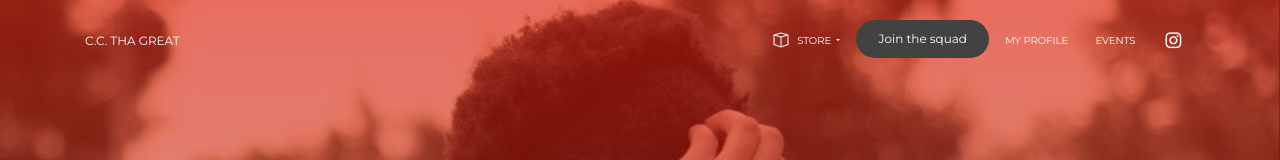
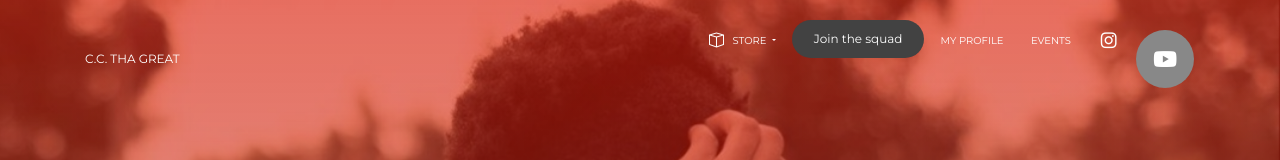
Before and after one commit to dclem008/caleb-clemons-site, a website: page index.html in a window 1280 px wide. Shown: the top 160 px of the page. Drawn offline with nearby package versions, Linux system fonts and the light colour scheme; some packages are replaced by stand-ins of ours; a script that the page names is missing.

Commit message:
Update index.html
Add youtube icon with link to Youtube channel.

```diff
--- a/index.html
+++ b/index.html
@@ -82,6 +82,11 @@
             <a class="nav-link" rel="tooltip" title="Follow on Instagram" data-placement="bottom" href="https://www.instagram.com/just_caleb18/" target="_blank">
               <i class="fab fa-instagram"></i>
               <p class="d-lg-none d-xl-none">Instagram</p>
+            </a>
+          </li>
+          <li class="nav-item">
+            <a href="https://www.youtube.com/channel/UCQWge6o7FfhWp-hVax_JTGg" class="btn btn-default btn-round btn-lg btn-icon" rel="tooltip" title="Follow me on Twitter">
+              <i class="fab fa-youtube"></i>
             </a>
           </li>
         </ul>
```
